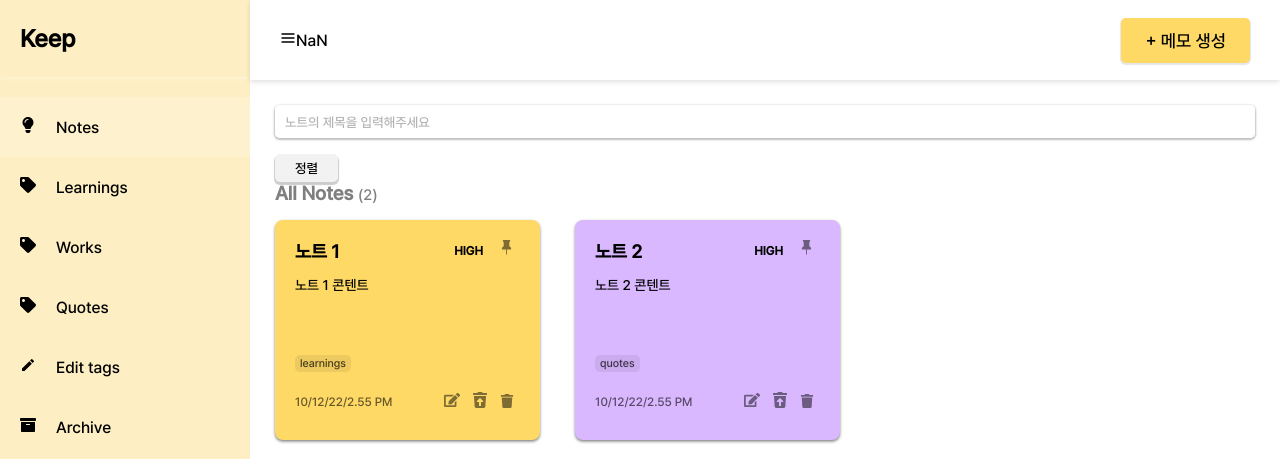
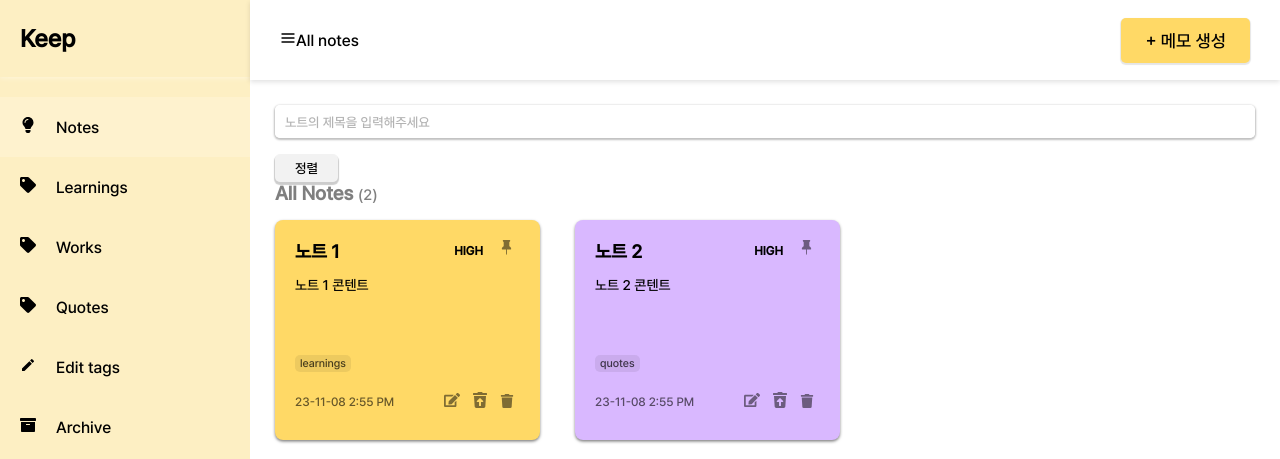
Before and after one commit to hyemin12/react-note-app, a React (Vite) app: page / in a window 1280 px wide. Shown: the top 459 px of the page. Built offline with nearby package versions, Linux system fonts and the light colour scheme.

Commit message:
refactor: 노트 데이터 날짜 포맷 변경

```diff
--- a/src/components/Modal/CreateNoteModal/CreateNoteModal.tsx
+++ b/src/components/Modal/CreateNoteModal/CreateNoteModal.tsx
@@ -55,7 +55,7 @@ const CreateNoteModal = () => {
     if (noteContent === `<p><br/></p>`)
       return toast.error("내용을 작성해주세요");
 
-    const date = dayjs().format("DD/MM/YY h:mm A");
+    const date = dayjs().format("YY-MM-DD h:mm A");
 
     let note: Partial<Note> = {
       title: noteTitle,
--- a/src/layout/NavBar/NavBar.tsx
+++ b/src/layout/NavBar/NavBar.tsx
@@ -11,7 +11,7 @@ const NavBar = () => {
   const { pathname, state } = useLocation();
   const dispatch = useAppDispatch();
   if (pathname === "/404") return null;
-
+  console.log(state);
   const toggleMenuHandler = () => {
     dispatch(toggleMenu(true));
   };
@@ -25,7 +25,9 @@ const NavBar = () => {
       </div>
 
       <Container>
-        <div className="nav__page__title">{getStandardName(state)}</div>
+        <div className="nav__page__title">
+          {getStandardName(state ? state : "All notes")}
+        </div>
         {state !== "Trash" && state !== "Archive" && (
           <ButtonFill
             onClick={toggleCreateNoteModalHandler}
--- a/src/notesData.ts
+++ b/src/notesData.ts
@@ -9,7 +9,7 @@ export const notes = [
     priority: "high",
     isPinned: false,
     isRead: false,
-    date: "10/12/22/2.55 PM",
+    date: "23-11-08 2:55 PM",
     createdTime: new Date("2023-11-07T16:55:00").getTime(),
     editedTime: null,
     id: v4(),
@@ -22,7 +22,7 @@ export const notes = [
     priority: "high",
     isPinned: false,
     isRead: false,
-    date: "10/12/22/2.55 PM",
+    date: "23-11-08 2:55 PM",
     createdTime: new Date("2023-11-07T16:55:00").getTime(),
     editedTime: null,
     id: v4(),
```
